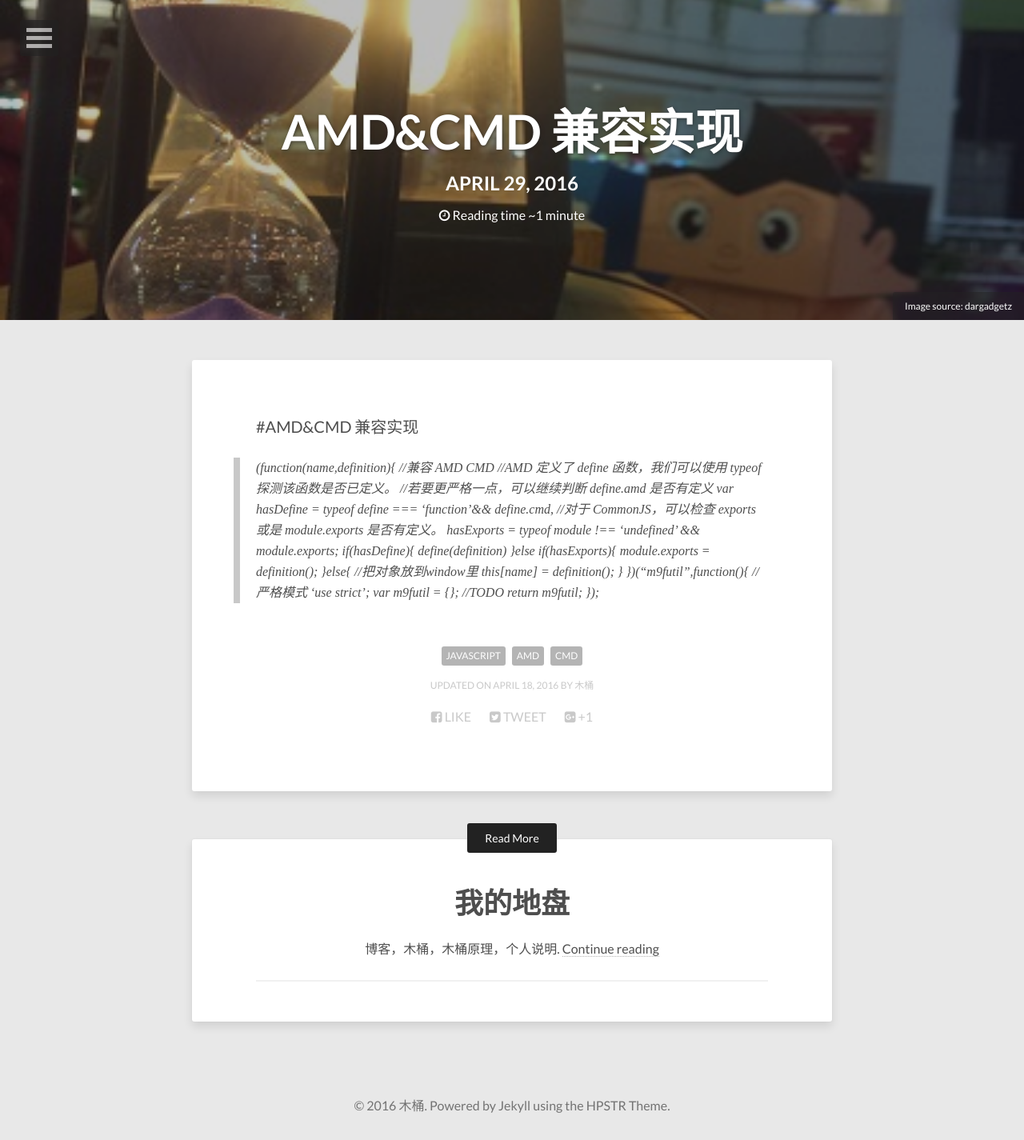
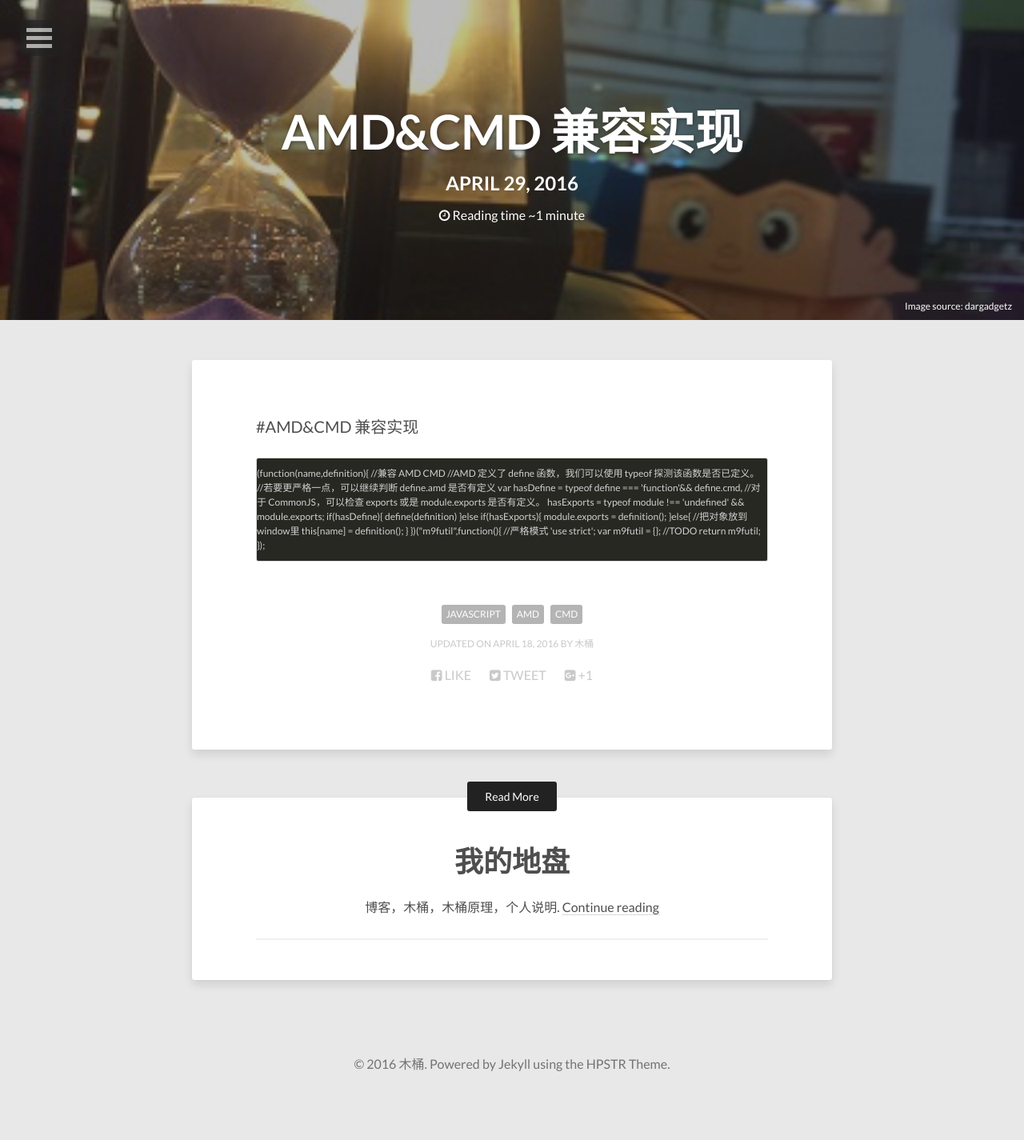
Before and after one commit to choukin/choukin.github.io, a Jekyll site: the page built from _posts/2016-04-29-amd-cmd.md, in a window 1280 px wide. Shown: the whole page at 80% size. Built offline with Jekyll 4.4.1, drawn with Linux system fonts in a browser that asks for light colours; nearby versions of some CDN libraries; after the commit the page ends 1373 px from its top, so only the background shows below that.

Commit message:
addlight

```diff
--- a/_posts/2016-04-29-amd-cmd.md
+++ b/_posts/2016-04-29-amd-cmd.md
@@ -12,7 +12,8 @@ image:
 
 #AMD&CMD 兼容实现
 
->(function(name,definition){
+<figure class="highlight">
+(function(name,definition){
 //兼容 AMD CMD
 //AMD 定义了 define 函数，我们可以使用 typeof 探测该函数是否已定义。
 //若要更严格一点，可以继续判断 define.amd 是否有定义
@@ -33,3 +34,4 @@ var m9futil = {};
 //TODO
 return m9futil;
 });
+</figure>
```
